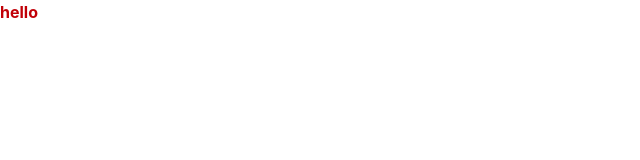
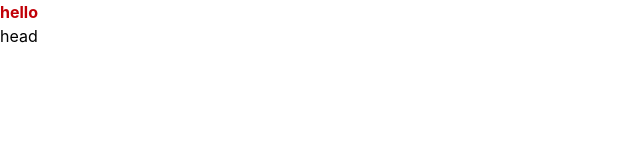
Before and after one commit to thepbhumirajbhar/youtube-clone, a React (Vite) app: page / in a window 1280 px wide. Shown: the top 160 px of the page, without its empty margins (0-640 px from the left). Built offline with nearby package versions, Linux system fonts and the light colour scheme; the HTML template or start-up script is replaced by a standard one.

Commit message:
feat: added head component to the root

```diff
--- a/src/App.tsx
+++ b/src/App.tsx
@@ -1,8 +1,9 @@
-
+import Head from "./components/Head";
 function App() {
   return (
     <div>
       <h1 className='text-red-700 font-bold'>hello</h1>
+      <Head/>
     </div>
   )
 }
```
